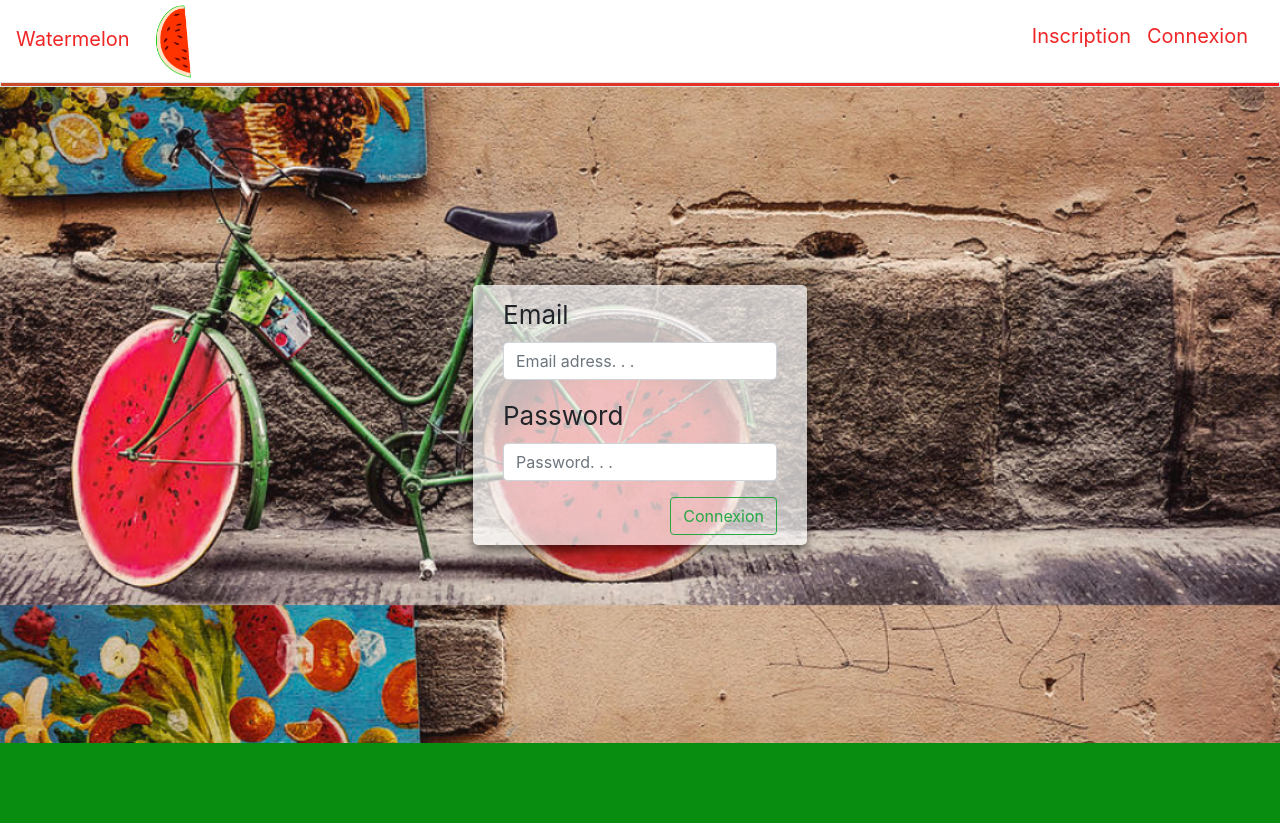
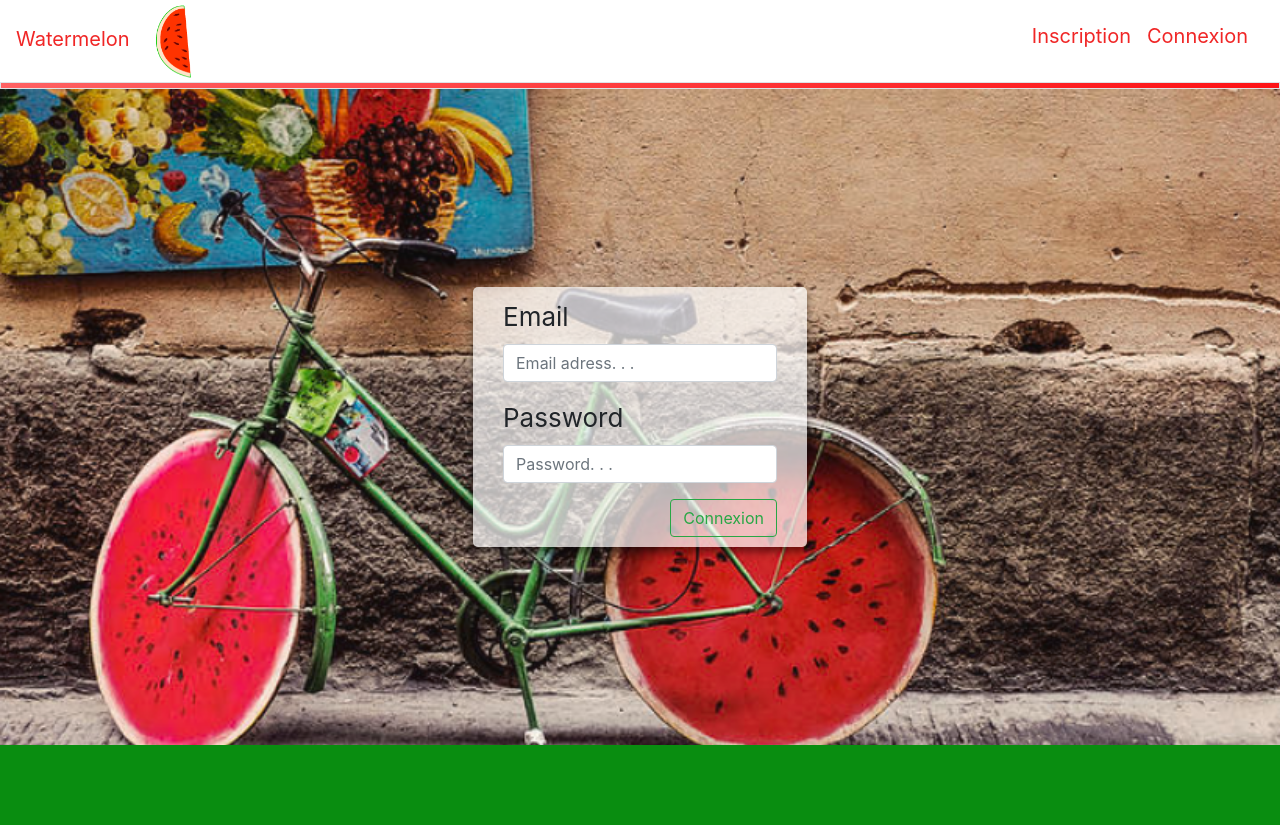
Before and after one commit to L-HommeSage/Projet-js-2019-2020, a React (Create React App) app in the folder watermelon/: page /connexion in a window 1280 px wide. Built offline with nearby package versions, Linux system fonts and the light colour scheme.

Commit message:
plus de design

```diff
--- a/watermelon/src/Connexion/Connexion.css
+++ b/watermelon/src/Connexion/Connexion.css
@@ -3,7 +3,7 @@
     background-color:white;
     min-height: 82vh;
     background-image: url("bleubg.png");
-    background-size: cover;
+    background-size: 200vh;
     background-position-y: -200px;
     overflow: hidden;
     display: flex;
--- a/watermelon/src/Naviguation/Navigation.css
+++ b/watermelon/src/Naviguation/Navigation.css
@@ -15,9 +15,9 @@
     min-height: 5vh;
 }
 .border{
-    height: 5px;
-    background: linear-gradient(315deg,rgb(253, 27, 31),rgb(36, 219, 61));
-    animation: bganimation 10s infinite;
+    height: 7px;
+    background: linear-gradient(315deg,rgb(253, 0, 4),rgb(255, 158, 158),rgb(36, 219, 61));
+    animation: bganimation 15s infinite;
     background-size: 400% 400%;
     margin: 0px;
 }
```
